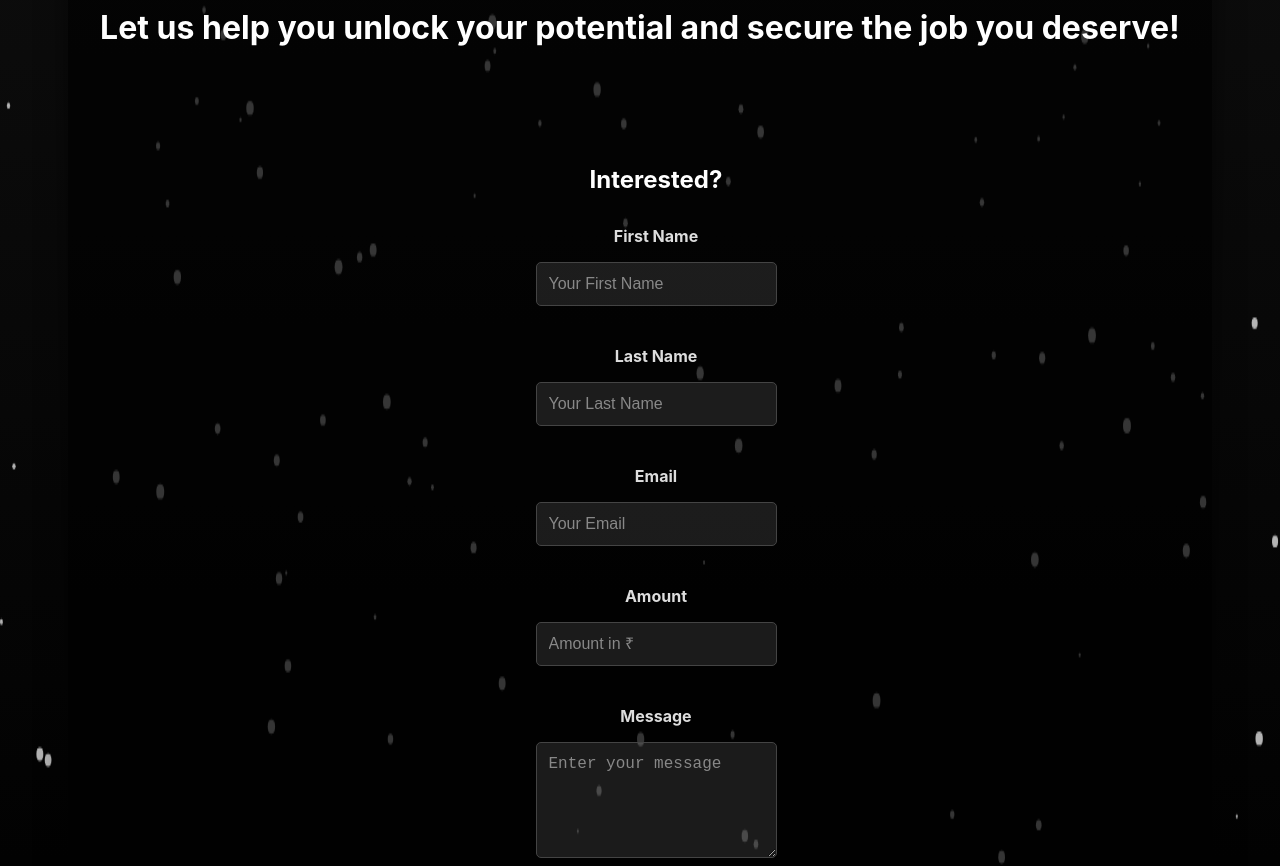
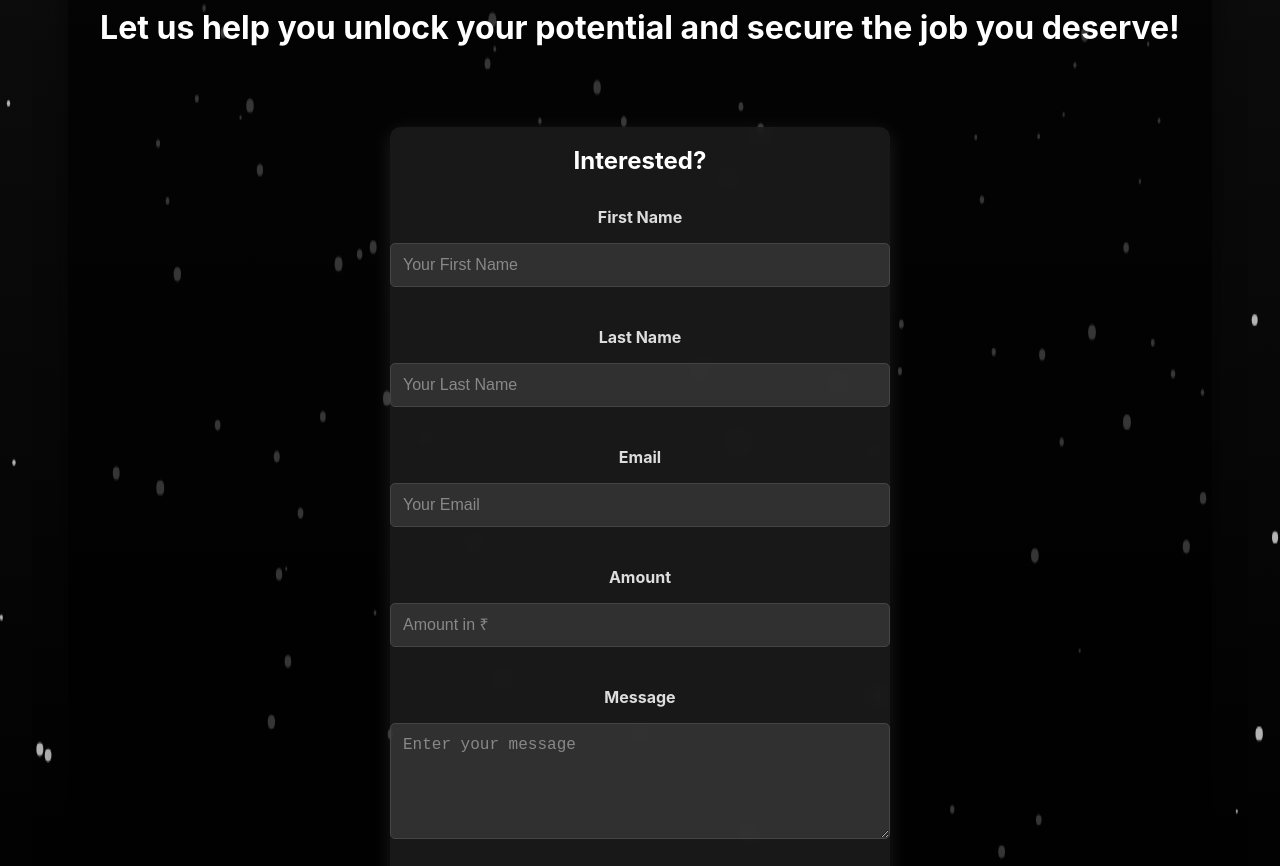
Before and after one commit to Janiarafath/project, a React (Create React App) app: page / in a window 1280 px wide. Shown: the part 480-1346 px from the top of the page. Built offline with nearby package versions, Linux system fonts and the light colour scheme.

Commit message:
Added source code files

```diff
--- a/src/components/Home.jsx
+++ b/src/components/Home.jsx
@@ -235,25 +235,14 @@ function Home() {
 }
 
 const StyledContactForm = styled.div`
-  display: flex;
-  justify-content: center;
-  align-items: center;
-  height: 100vh;  // Ensure the form is vertically centered on the screen
   width: 100%;
-
-  // To handle responsiveness and prevent the form from overflowing on smaller screens
-  max-width: 100%;
-  padding: 1rem;
-
-  .form-container {
-    width: 100%;
-    max-width: 500px;
-    padding: 2rem;
-    box-shadow: 0 4px 20px rgba(255, 255, 255, 0.1);
-    border-radius: 10px;
-    background-color: rgba(30, 30, 30, 0.8);
-    backdrop-filter: blur(10px);
-  }
+  max-width: 500px;
+  margin: 2rem auto;
+  padding: 50;
+  box-shadow: 0 4px 20px rgba(255, 255, 255, 0.1);
+  border-radius: 10px;
+  background-color: rgba(30, 30, 30, 0.8);
+  backdrop-filter: blur(10px);
 
   form {
     display: flex;
@@ -308,5 +297,4 @@ const StyledContactForm = styled.div`
   }
 `;
 
-
 export default Home;
```
